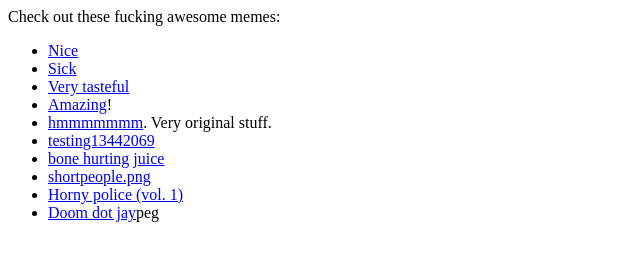
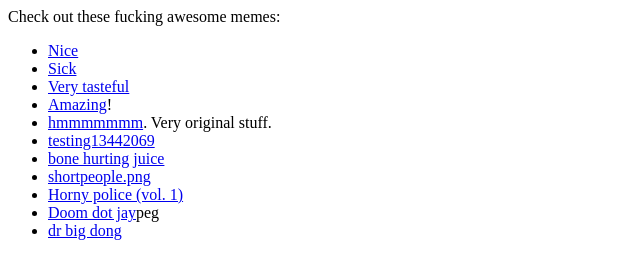
Before and after one commit to AriSweedler/lavisabrina, a website: page public/memes/index.html in a window 1280 px wide. Shown: the whole page, without its empty margins (0-640 px from the left). Drawn offline with Linux system fonts and the light colour scheme.

Commit message:
Automatic commit from meme.sh for bigpp.jpg

```diff
--- a/public/memes/index.html
+++ b/public/memes/index.html
@@ -10,4 +10,5 @@
   <li><a href="atlavilol.jpg">shortpeople.png</a></li>
   <li><a href="lavibonk.jpeg">Horny police (vol. 1)</a></li>
   <li><a href="doom.jpg">Doom dot jay</a>peg</li>
+<li><a href="bigpp.jpg">dr big dong</a></li>
 </ul>
```
